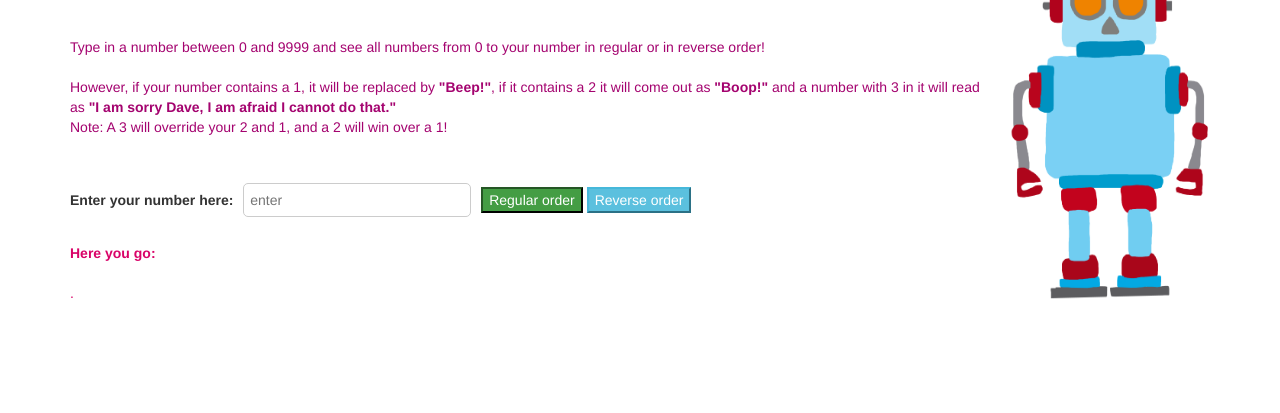
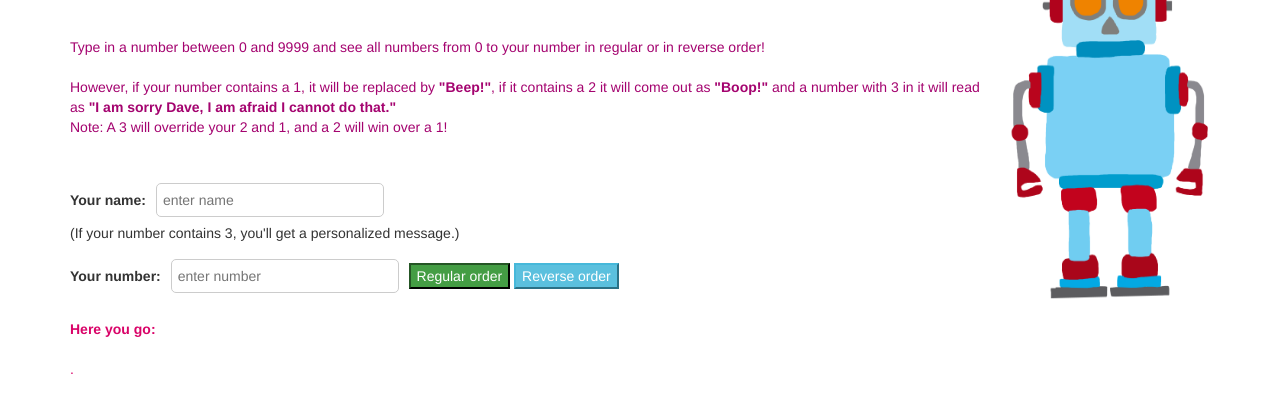
Before and after one commit to zsuzsannamangu/beep-boop, a plain HTML site: page index.html in a window 1280 px wide. Both pictures are taken after a click on the button "Regular order". Shown: the part 103-516 px from the top of the page. Drawn offline with Linux system fonts and the light colour scheme.

Commit message:
add name field in form in html. add js code so inputted name appears instead of Dave

```diff
--- a/css/styles.css
+++ b/css/styles.css
@@ -14,7 +14,6 @@ input {
   width: 20%;
   padding: 6px 6px;
   margin: 6px 6px;
-  display: inline-block;
   border: 1px solid #ccc;
   border-radius: 5px;
 }
--- a/index.html
+++ b/index.html
@@ -20,18 +20,24 @@
     </div>
 
     <form id="form">
-      <label for="enterNumber">Enter your number here:</label>
-      <input id="enterNumber" type="number" min="0" max="9999" placeholder="enter">
-      <button id="button1" type="button" class="btnone btn-success">Regular order</button>
-      <button id="button2" type="button" class="btntwo btn-info">Reverse order</button>
-  </form>
+      <div class=yourName>
+        <label for="name">Your name:</label>
+        <input id="name" type="text" placeholder="enter name">
+        <p>(If your number contains 3, you'll get a personalized message.)
+      </div>
+      <div class=numberInput>
+        <label for="enterNumber">Your number:</label>
+        <input id="enterNumber" type="number" min="0" max="9999" placeholder="enter number">
+        <button id="button1" type="button" class="btnone btn-success">Regular order</button>
+        <button id="button2" type="button" class="btntwo btn-info">Reverse order</button>
+      </div>
+    </form>
 
     <div id="result">
       <p><strong>Here you go:</strong>
       <br>
       <br>
       <span class="yourResult"></span>.</p>
-
     </div>
 
 
--- a/js/scripts.js
+++ b/js/scripts.js
@@ -1,7 +1,7 @@
 function changeNumber(number) {
   var numberString = number.toString();
   if (numberString.includes("3")) {
-    return "I am sorry Dave, I am afraid I cannot do that."
+    return 'I am sorry <span class="name"></span>, I am afraid I cannot do that.'
   } else if (numberString.includes("2")) {
     return "Boop!"
   } else if (numberString.includes("1")) {
@@ -15,7 +15,7 @@ function makeArray(number) {
   var output = [];
   var numberString = number.toString();
   if (numberString.includes("3")) {
-    return 'I am sorry Dave, I am afraid I cannot do that. <img src="img/icant.png" alt="This is an image of I cannot.">'
+    return 'I am sorry <span class="name"></span>, I am afraid I cannot do that. <img src="img/icant.png" alt="This is an image of I cannot.">'
   } else if (numberString.includes("2")) {
     return 'Boop! <img src="img/boop2.jpg" alt="This is an image of boop.">'
   } else if (numberString.includes("1")) {
@@ -32,7 +32,7 @@ function reverseOrder(number) {
   var output = []
   var numberString = number.toString();
   if (numberString.includes("3")) {
-    return 'I am sorry Dave, I am afraid I cannot do that. <img src="img/icant.png" alt="This is an image of I cannot.">'
+    return 'I am sorry <span class="name"></span>, I am afraid I cannot do that. <img src="img/icant.png" alt="This is an image of I cannot.">'
   } else if (numberString.includes("2")) {
     return 'Boop! <img src="img/boop2.jpg" alt="This is an image of boop.">'
   } else if (numberString.includes("1")) {
@@ -54,8 +54,10 @@ $(document).ready(function(){
     event.preventDefault();
     var number = parseInt($("#enterNumber").val());
     var output = makeArray(number);
+    var nameInput = $("input#name").val();
+
     $(".yourResult").html(output);
-
+    $(".name").html(nameInput);
     $("#result").show();
 
   });
@@ -66,8 +68,10 @@ $(document).ready(function(){
     event.preventDefault();
     var number = parseInt($("#enterNumber").val());
     var output = reverseOrder(number);
+    var nameInput = $("input#name").val();
+
     $(".yourResult").html(output);
-
+    $(".name").html(nameInput);
     $("#result").show();
 
   });
```
